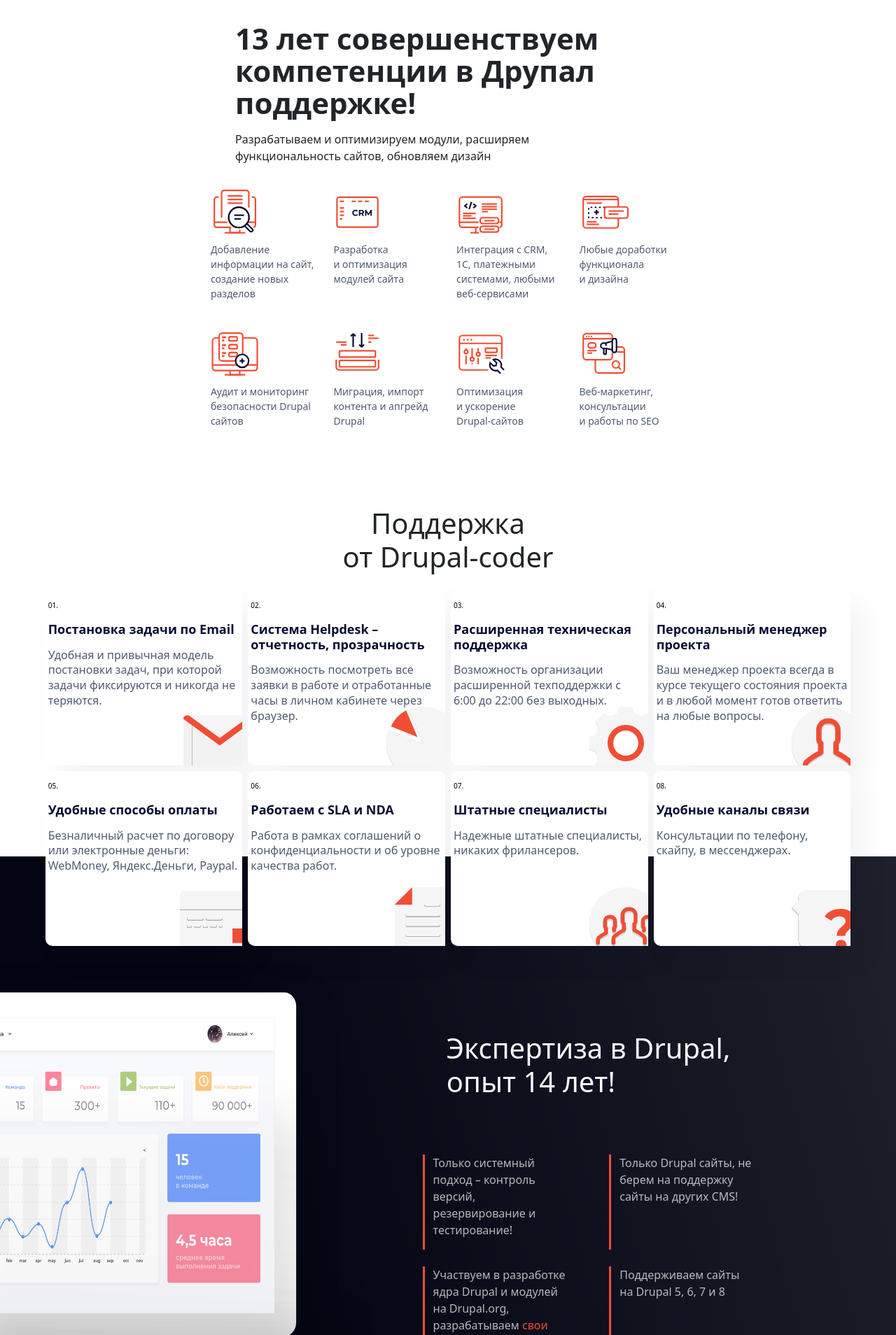
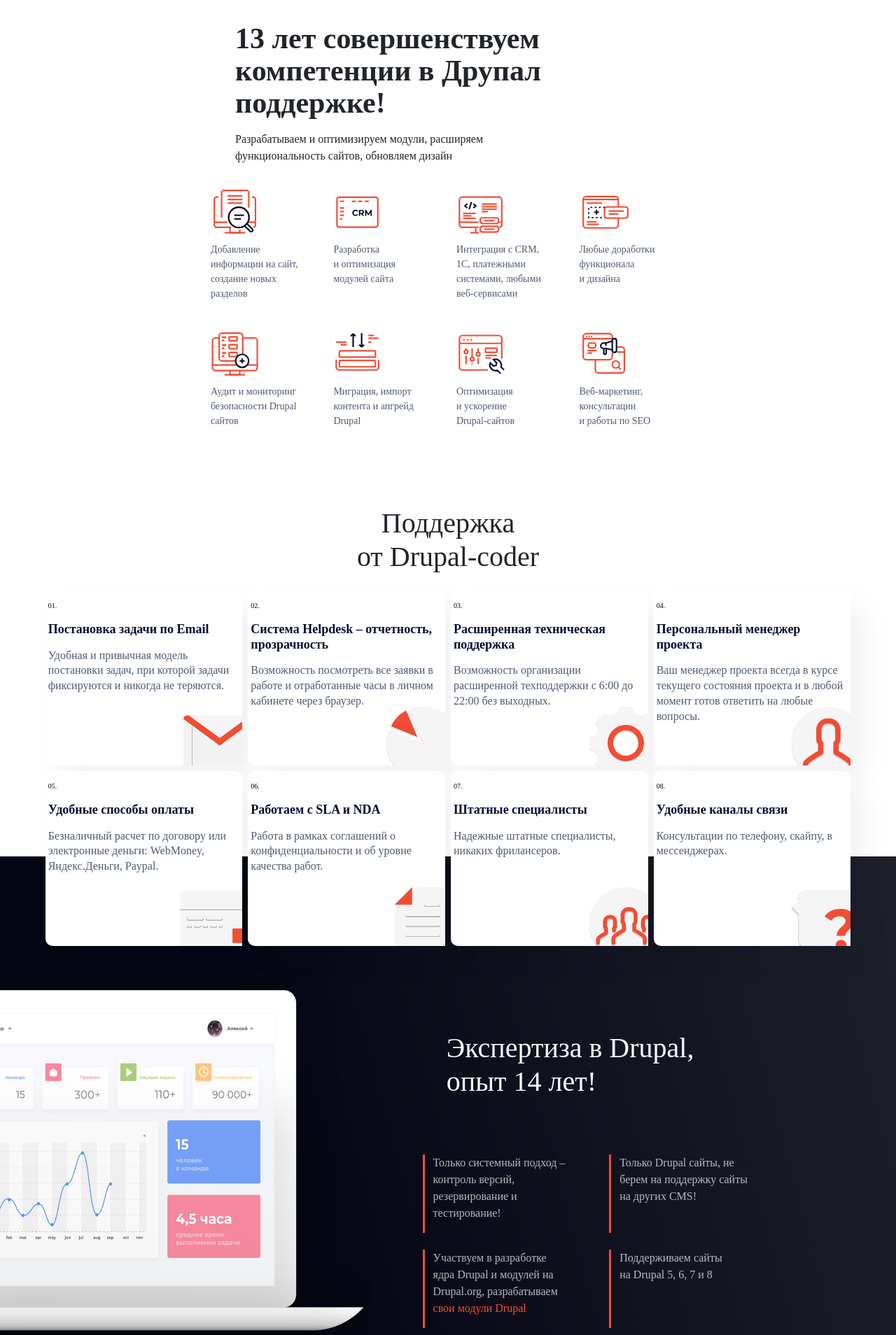
Before and after one commit to s0169495/s0169495.github.io, a PHP site: page /project/index.html in a window 1280 px wide. Shown: the part 579-2487 px from the top of the page at 70% size. Run offline with PHP 8.4, Linux system fonts and the light colour scheme; some libraries are stand-ins or nearby versions.

Commit message:
Update style.css

```diff
--- a/project/css/style.css
+++ b/project/css/style.css
@@ -1,5 +1,5 @@
 body {
-    font-family: Montserrat";
+    font-family: montserrat;
 }
 
 .dropdown-menu {
```
